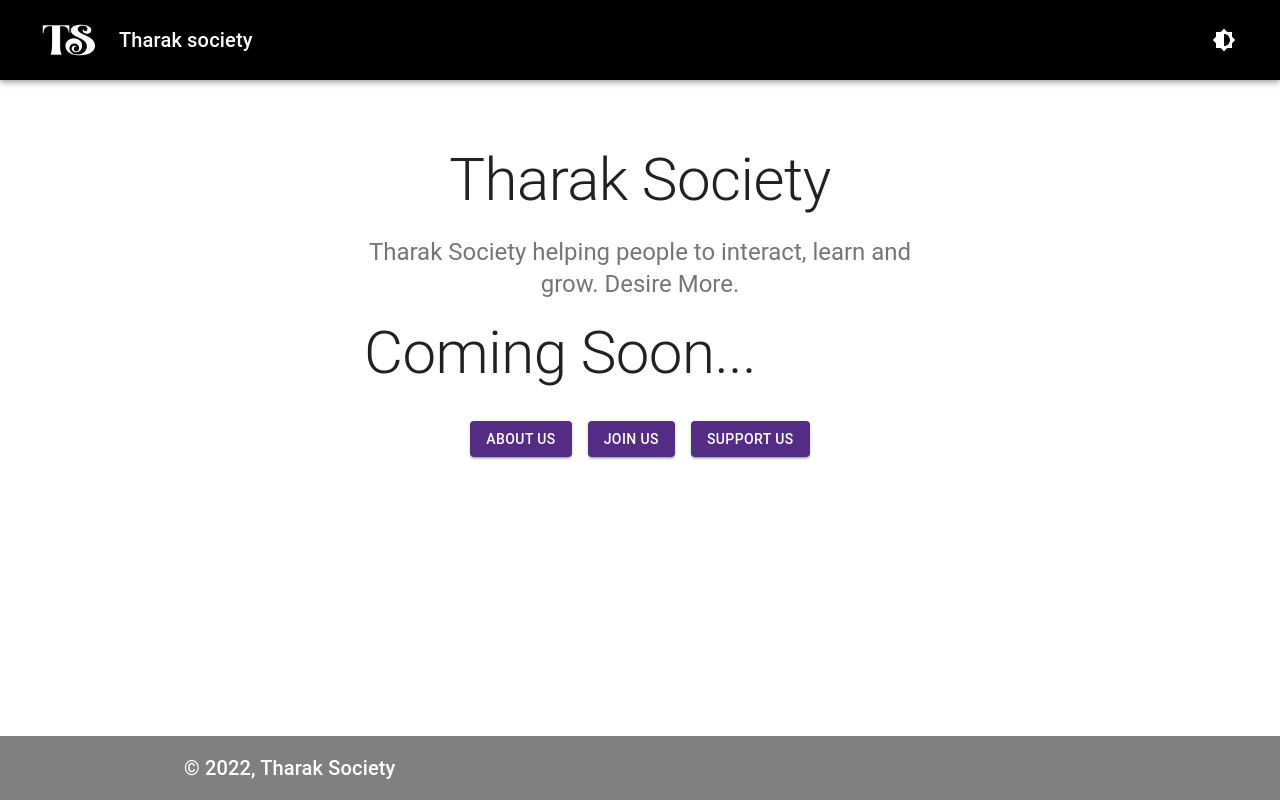
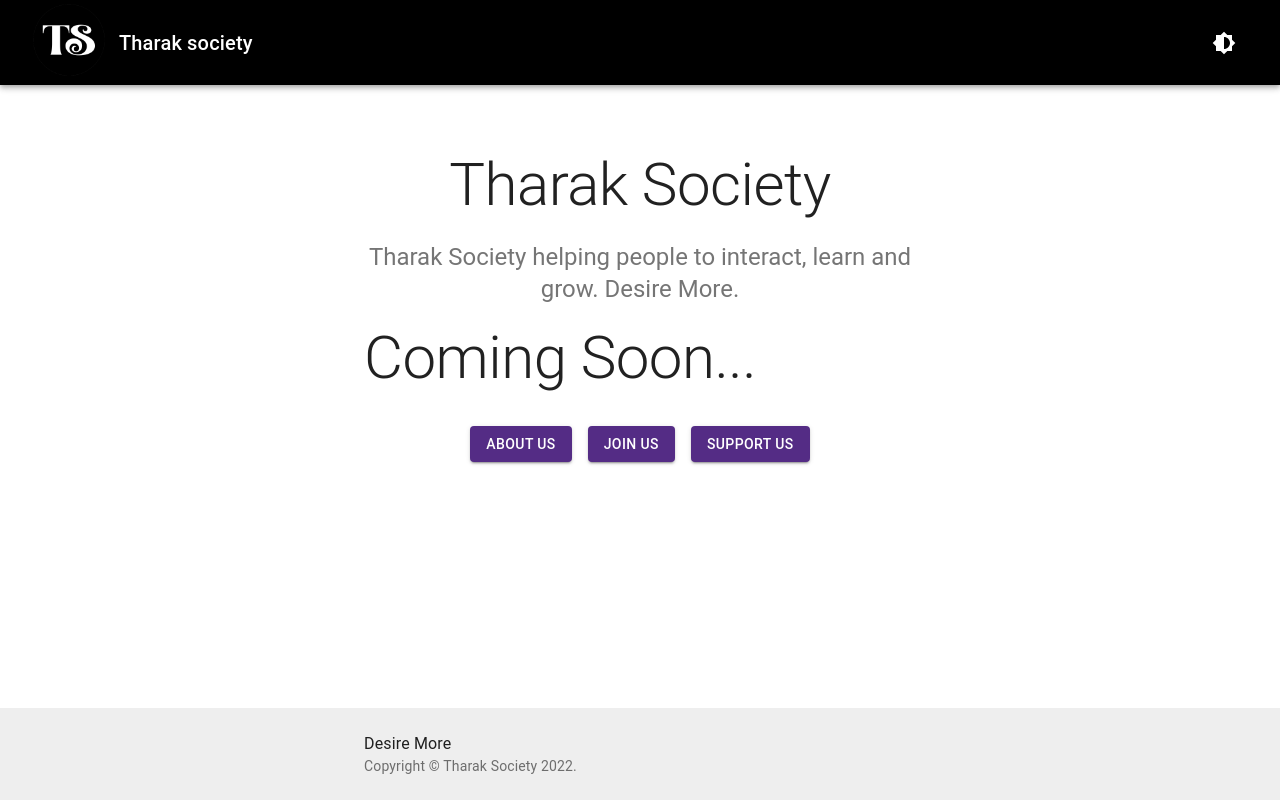
Before and after one commit to testvers/ts, a Gatsby site: page / in a window 1280 px wide. Built offline with nearby package versions, Linux system fonts and the light colour scheme; Gatsby itself is replaced by a stand-in of ours.

Commit message:
fixed footer

```diff
--- a/gatsby-config.js
+++ b/gatsby-config.js
@@ -22,7 +22,7 @@ module.exports = {
         // },
       },
     },
-    {
+    {/*
       resolve: `gatsby-plugin-google-analytics`,
       options: {
         //trackingId: `ADD YOUR TRACKING ID HERE`,
@@ -31,7 +31,7 @@ module.exports = {
         // Setting this parameter is optional
         anonymize: true,
       },
-    },
+    */},
     {
       resolve: `gatsby-plugin-manifest`,
       options: {
--- a/src/layout/footer.tsx
+++ b/src/layout/footer.tsx
@@ -1,30 +1,40 @@
-import React, { FC } from 'react'
+import React from 'react';
+import Typography from '@material-ui/core/Typography';
+import { makeStyles } from '@material-ui/core/styles';
+import Container from '@material-ui/core/Container';
+import Link from '@material-ui/core/Link';
 
-import { makeStyles } from '@material-ui/styles'
-import { Container, Typography, Theme } from '@material-ui/core'
+function Copyright() {
+  return (
+    <Typography variant="body2" color="textSecondary">
+      {'Copyright © '}
+      <Link color="inherit" href="https://tharaksociety.netlify.app/">
+        Tharak Society
+      </Link>{' '}
+      {new Date().getFullYear()}
+      {'.'}
+    </Typography>
+  );
+}
 
-const useStyles = makeStyles((theme: Theme) => ({
+const useStyles = makeStyles((theme) => ({
   footer: {
-    padding: theme.spacing(2, 1),
+    padding: theme.spacing(3, 2),
     marginTop: 'auto',
-    backgroundColor: 'grey',
+    backgroundColor:
+      theme.palette.type === 'light' ? theme.palette.grey[200] : theme.palette.grey[800],
   },
-  color: {
-    color: 'white',
-  },
-}))
+}));
 
-const Footer: FC = () => {
-  const classes = useStyles()
+export default function Footer() {
+  const classes = useStyles();
+
   return (
     <footer className={classes.footer}>
-      <Container maxWidth="md">
-        <Typography variant="h6" className={classes.color}>
-          © {new Date().getFullYear()}, Tharak Society
-        </Typography>
+      <Container maxWidth="sm">
+        <Typography variant="body1">Desire More</Typography>
+        <Copyright />
       </Container>
     </footer>
-  )
+  );
 }
-
-export default Footer
--- a/src/layout/header.tsx
+++ b/src/layout/header.tsx
@@ -40,7 +40,14 @@ const Header: FC<HeaderProps> = ({ siteTitle = '' }) => {
   return (
     <AppBar className={classes.head} component="header" position="static">
       <Toolbar>
-        <img src={Logo} alt="Tharak Society" className={classes.logo} />
+        <Link
+          to="/"
+          component={GatsbyLink}
+          color="inherit"
+          className={classes.link}
+        >
+          <img src={Logo} alt="Tharak Society" className={classes.logo} />
+        </Link>
         <Typography variant="h6" className={classes.title}>
           <Link
             to="/"
```
